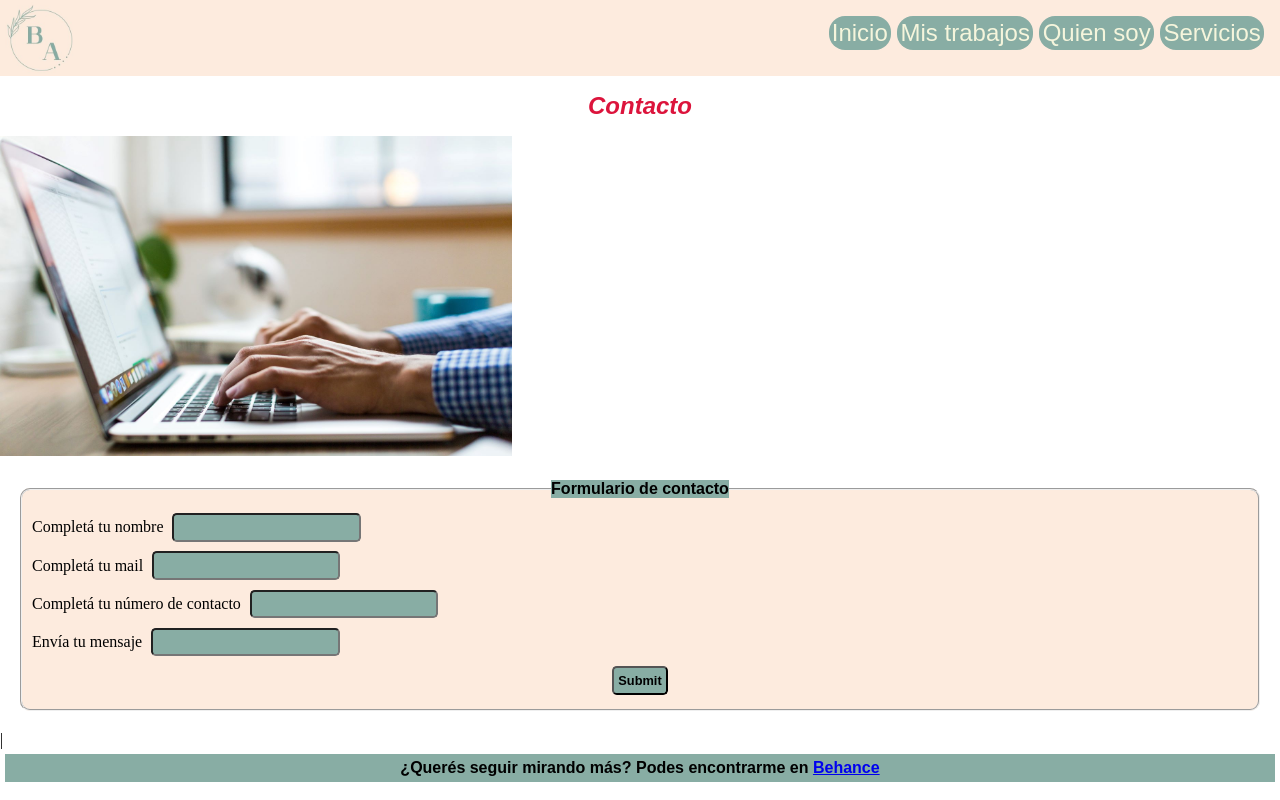
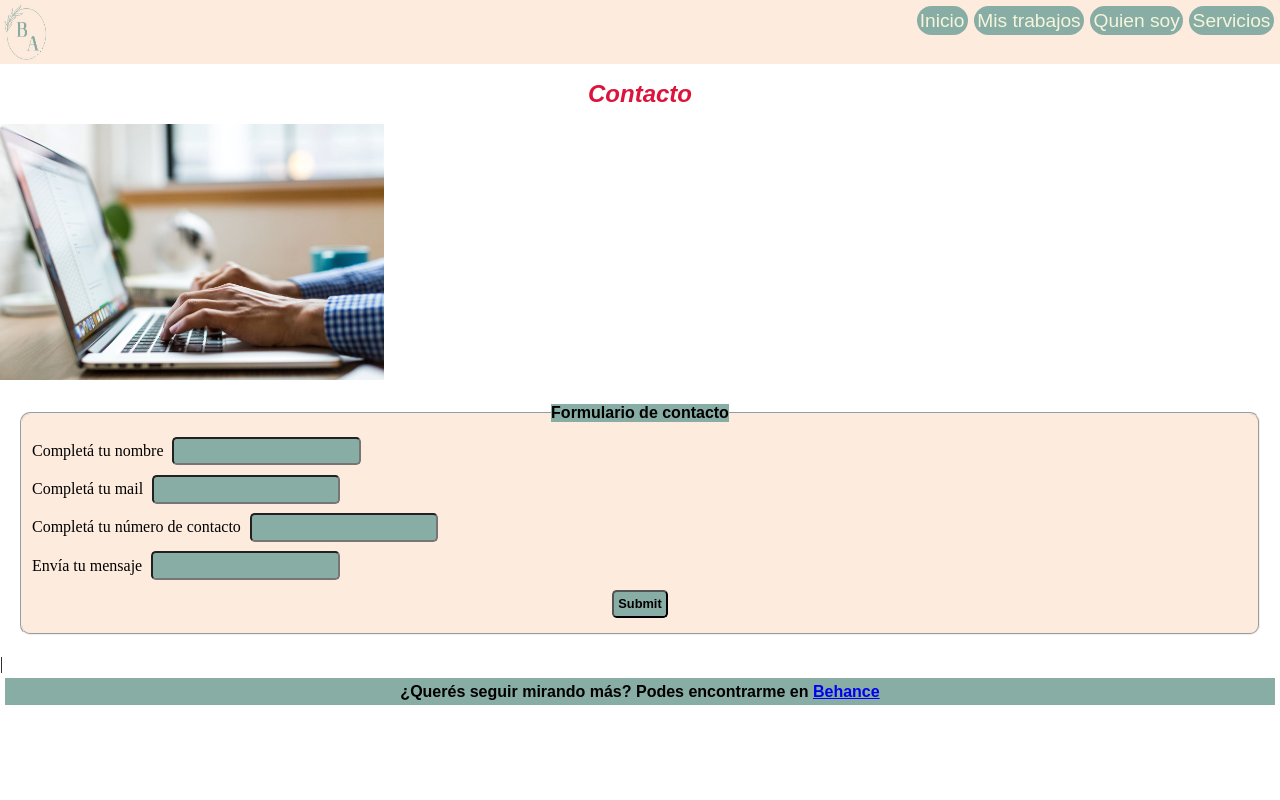
Before and after one commit to mbelenalvarez/mbelenalvarez, a plain HTML site: page paginas/contacto.html in a window 1280 px wide. Drawn offline with Linux system fonts and the light colour scheme.

Commit message:
acomodando

```diff
--- a/css/main.css
+++ b/css/main.css
@@ -15,12 +15,13 @@
 }
 
 header img{
-    width: 10vh;
+    width: 4vw;
+    height: 8vh;
 }
 
 header nav ul {
     display: flex;
-    margin: 0.8rem;
+    margin: 0.2rem;
 }
 
 nav ul li a {
@@ -31,7 +32,7 @@ nav ul li a {
 
 nav ul li {
     background-color: #88ada4;
-    font-size: 1.5rem;
+    font-size: 1.2rem;
     font-weight: normal;
     margin: 0.2rem;
     padding: 0.2rem;
@@ -196,9 +197,18 @@ button, input, select, textarea {
     border-style: bold;
 }
 
+.formContacto {
+    grid-template-columns: 1rem;
+    grid-template-rows: 1rem;
+    grid-template-areas: "nombre nombre img img"
+                        "mail mail img img"
+                        "numero numero img img"
+                        "mensaje mensaje img img";
+}
+
 .formContacto img {
-    width: 40vw;
-    height: 40vh;
+    width: 30%;
+    height: 30%;
     grid-area: img;
 }
 
@@ -397,4 +407,6 @@ div .card3 {
     div .card3 {
         grid-area: card3;
     }
+
+
 }
```
Also changed, not shown: index.html (+6 -1 lines), paginas/contacto.html (+2 -2 lines).
